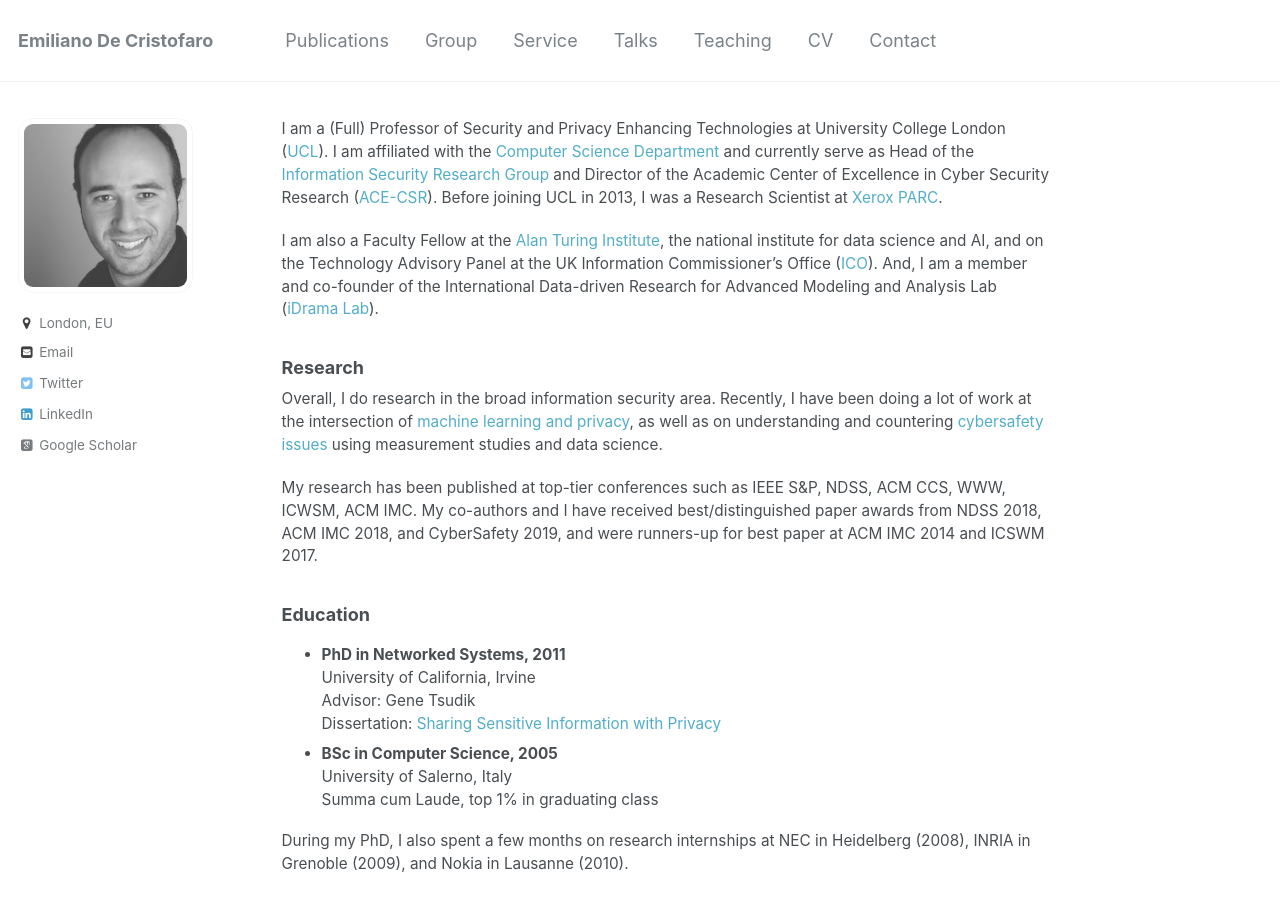
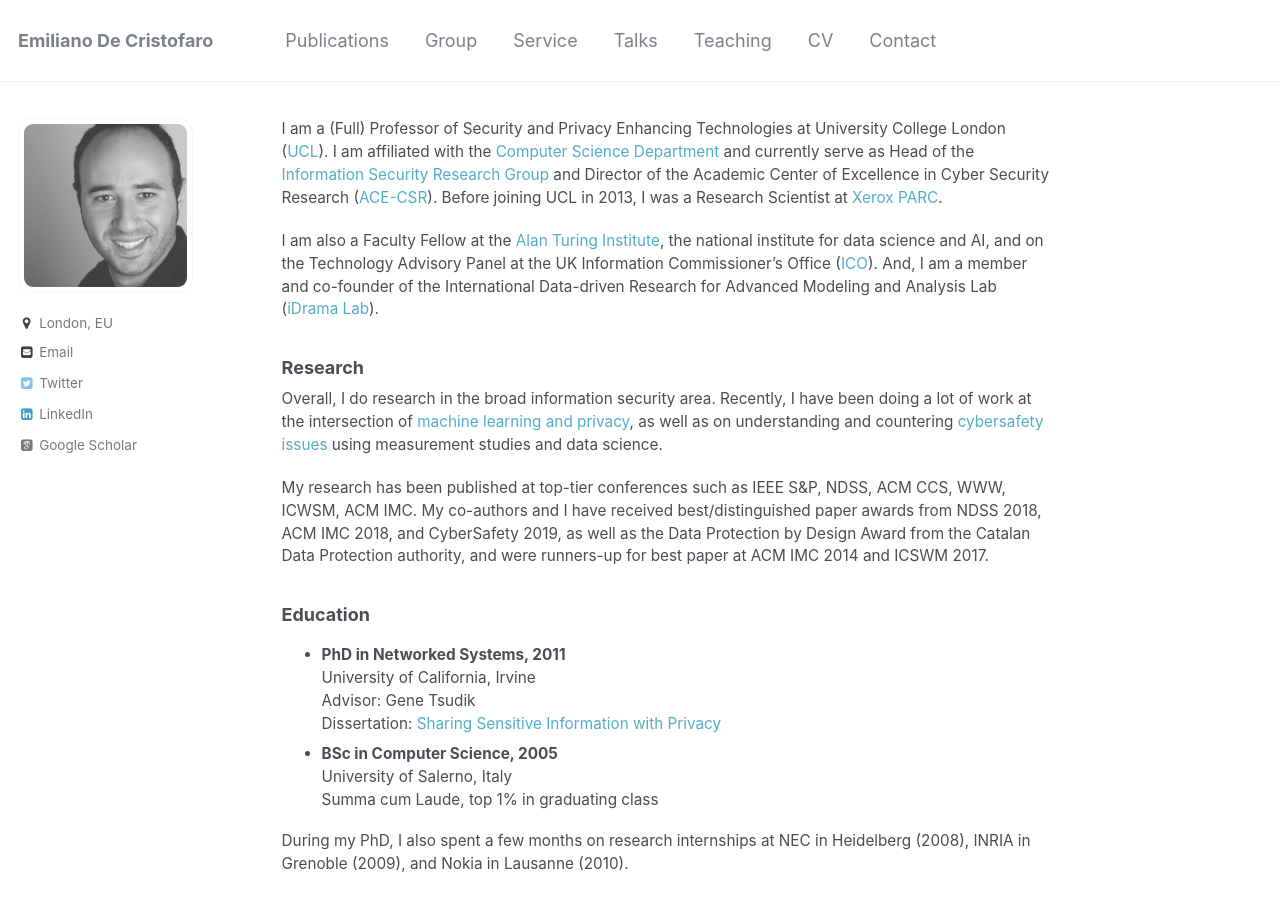
Before and after one commit to emidec/emidec.github.io, a Jekyll site: the page built from _pages/about.md, in a window 1280 px wide and 900 px high. Built offline with Jekyll 4.4.1, drawn with Linux system fonts in a browser that asks for light colours; some web fonts are replaced.

Commit message:
privacyML

```diff
--- a/_pages/about.md
+++ b/_pages/about.md
@@ -12,7 +12,7 @@ I am also a Faculty Fellow at the [Alan Turing Institute](https://emilianodc.co
 
 Overall, I do research in the broad information security area. Recently, I have been doing a lot of work at the intersection of [machine learning and privacy](https://emilianodc.com/privacyML), as well as on understanding and countering [cybersafety issues](https://emilianodc.com/cybersafety/) using measurement studies and data science.
 
-My research has been published at top-tier conferences such as IEEE S&P, NDSS, ACM CCS, WWW, ICWSM, ACM IMC. My co-authors and I have received best/distinguished paper awards from NDSS 2018, ACM IMC 2018, and CyberSafety 2019, and were runners-up for best paper at ACM IMC 2014 and ICSWM 2017.
+My research has been published at top-tier conferences such as IEEE S&P, NDSS, ACM CCS, WWW, ICWSM, ACM IMC. My co-authors and I have received best/distinguished paper awards from NDSS 2018, ACM IMC 2018, and CyberSafety 2019, as well as the Data Protection by Design Award from the Catalan Data Protection authority, and were runners-up for best paper at ACM IMC 2014 and ICSWM 2017.
 
 ### Education
 - **PhD in Networked Systems, 2011**
```
